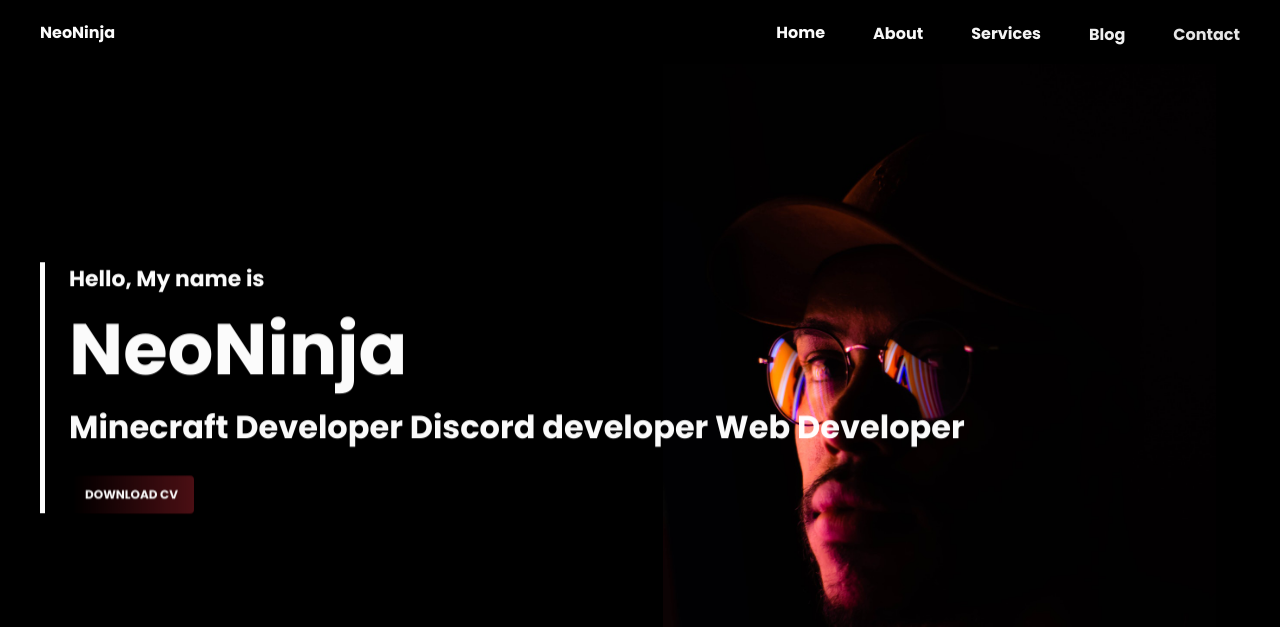
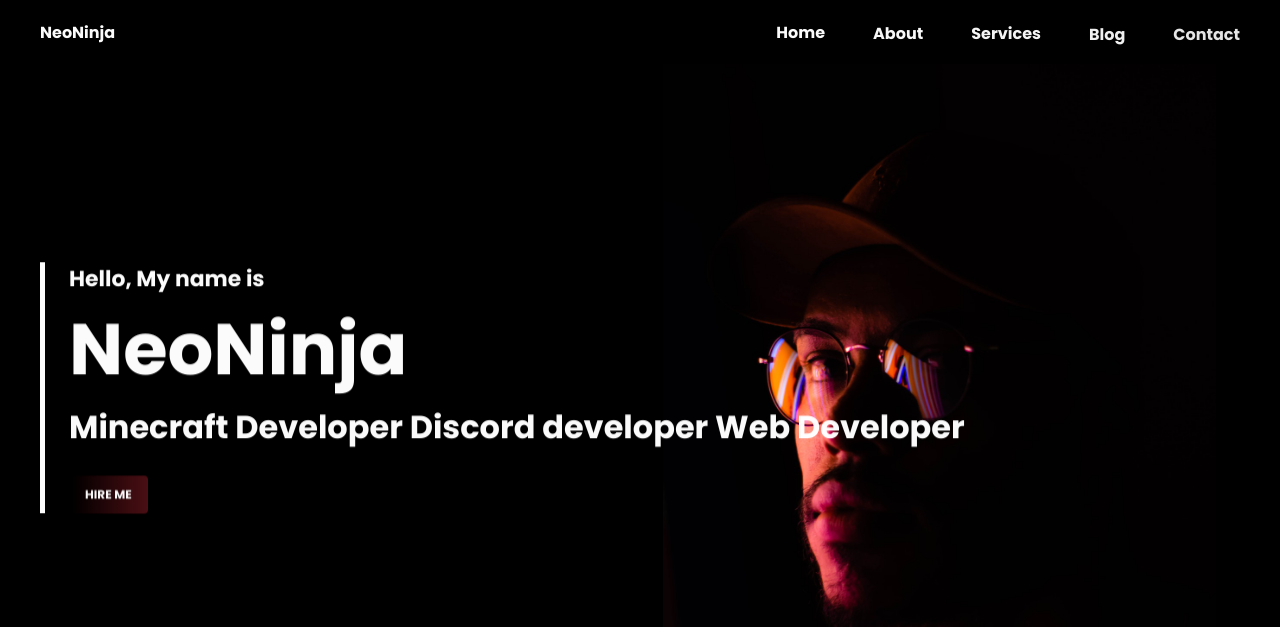
Before and after one commit to Hypixelpl/W, a plain HTML site: page index.html in a window 1280 px wide. Shown: the top 627 px of the page. Drawn offline with nearby package versions, Linux system fonts and the light colour scheme.

Commit message:
Update index.html

```diff
--- a/index.html
+++ b/index.html
@@ -4,7 +4,7 @@
         <meta charset="UTF-8">
         <meta name="viewport" content="width=device-width, initial-scale=1.0">
         <link rel="stylesheet" href="assets/css/styles.css">
-        <title>Landing page responsive portfolio</title>
+        <title>NeoNinja</title>
     </head>
     <body>
         <!-- OVERLAY -->
@@ -44,7 +44,7 @@
                     <span class="home__skill anime-text"> Minecraft Developer Discord developer Web Developer</span>
 
                     <div>
-                        <a href="#" class="home__button anime-text">DOWNLOAD CV</a>
+                        <a href="#" class="home__button anime-text">HIRE ME</a>
                     </div>
                 </div>
 
```
